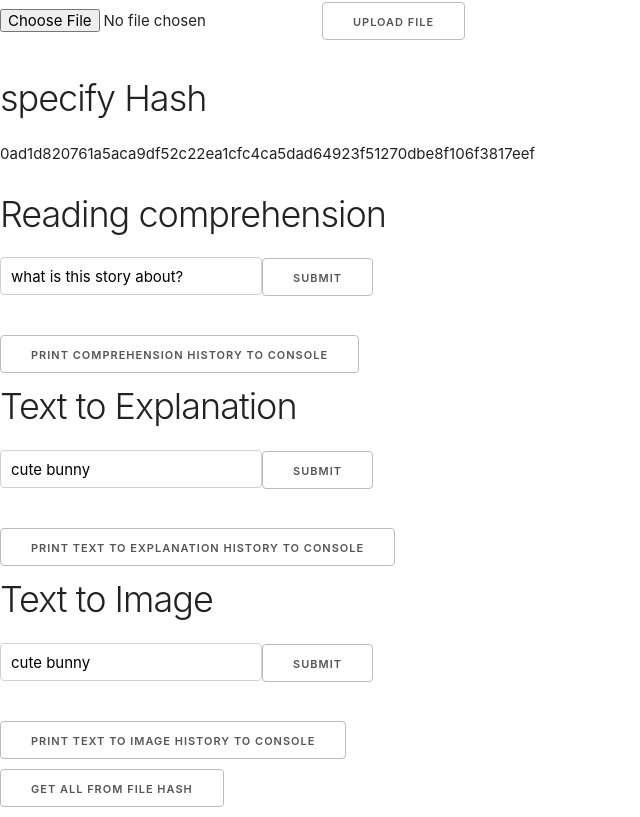
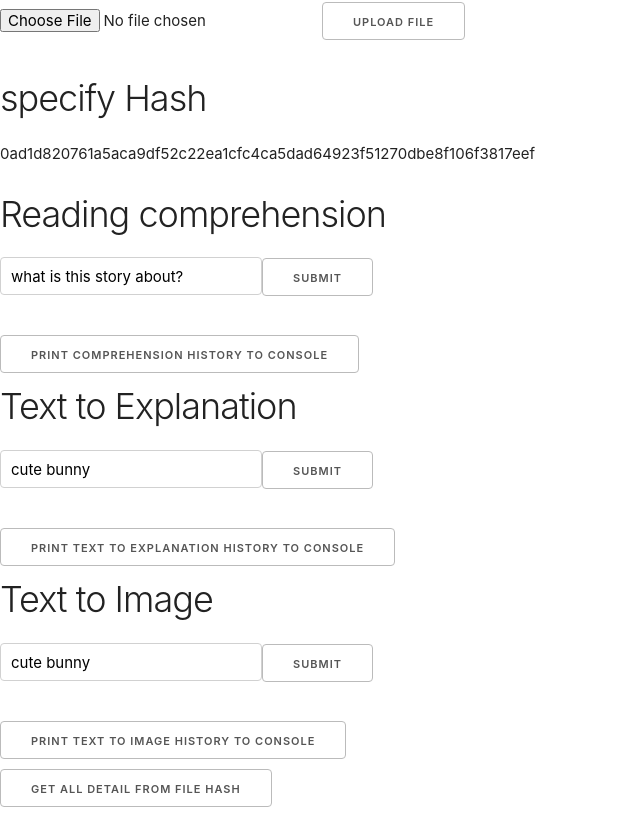
Before and after one commit to jasn4real/Capstone-frontend, a React (Create React App) app: page /testing_fetch in a window 1280 px wide. Shown: the part 218-1035 px from the top of the page, without its empty margins (0-640 px from the left). Built offline with nearby package versions, Linux system fonts and the light colour scheme.

Commit message:
a little update

```diff
--- a/src/pages/test-only.js
+++ b/src/pages/test-only.js
@@ -2,7 +2,6 @@ import React from "react";
 import lc from '../storage_';
 
 export default function TestOnly(){
-
   function onFileUpload(evt){
     evt.preventDefault();
     lc.uploadFile(evt.target.files, (data)=>{
@@ -10,13 +9,12 @@ export default function TestOnly(){
       console.log(lc.getAllFiles());
     })
   }
-  ////////////////////////////////////////////
+  //below are examples of all api call/////////////////
   function onReadingComprehensionSubmit(evt){
     evt.preventDefault();
     const fileHash = '0ad1d820761a5aca9df52c22ea1cfc4ca5dad64923f51270dbe8f106f3817eef';
     lc.textToComprehension(fileHash, evt.target.readingcomprehenstion.value, (data)=>{
       console.log(data);
-
     })
   }
   function printComprehenstionHistory(evt){
@@ -101,7 +99,7 @@ export default function TestOnly(){
       <button onClick={printTextToImage}>print text to image history to console</button>
     </div>
     <div>
-      <button onClick={getFileDetailClick}>get all from file Hash</button>
+      <button onClick={getFileDetailClick}>get all detail from file Hash</button>
     </div>
   </div>
 }
--- a/src/storage_.js
+++ b/src/storage_.js
@@ -5,7 +5,7 @@ function error_handle(error) {
 }
 function check_string(){
   for(let item of arguments) if(typeof item !== 'string'){
-    console.log(item, ' not string');
+    error_handle(item, ' not string');
     return false;
   }
   return true;
@@ -33,9 +33,7 @@ function uploadFile(files, callback){
   })
   function fileObjToString(fileObj){
     const ret = {};
-    for(let x in fileObj){
-      ret[x] = fileObj[x];
-    }
+    for(let x in fileObj){ ret[x] = fileObj[x] }
     return JSON.stringify(ret);
   }
 }
@@ -196,7 +194,8 @@ const textToComprehension = (fileHash, question, callback)=>{
 
 }
 export default {
-  uploadFile, getAllFiles, getFileDetail, deleteFile,
+  getAllFiles, getFileDetail, deleteFile,
+  uploadFile,
   textToComprehension,
   textToExplanation,
   textToImage
```
